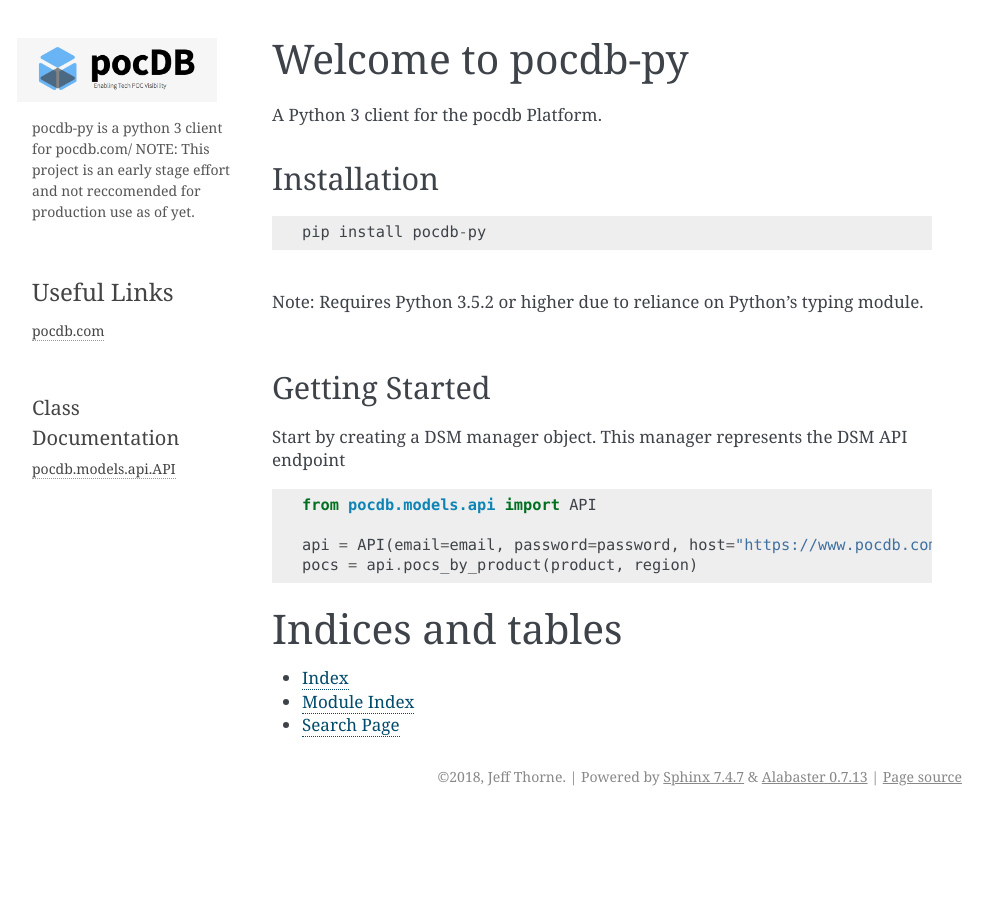
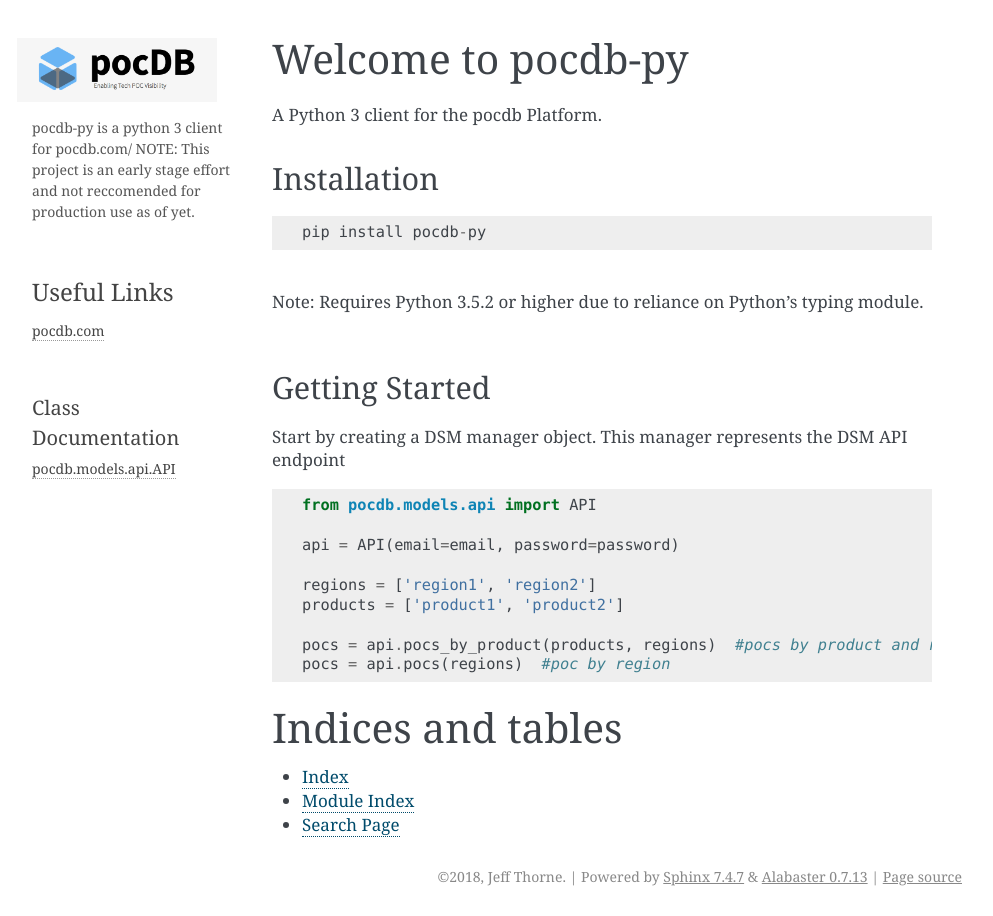
Before and after one commit to jeffthorne/pocdb-py, a Sphinx documentation site: the page built from docs/source/index.rst, in a window 1280 px wide. Shown: the whole page, without its empty margins (148-1141 px from the left). Built offline with Sphinx 7.4.7, drawn with Linux system fonts in a browser that asks for light colours.

Commit message:
creating doc site

```diff
--- a/docs/source/index.rst
+++ b/docs/source/index.rst
@@ -29,8 +29,13 @@
 
    from pocdb.models.api import API
 
-   api = API(email=email, password=password, host="https://www.pocdb.com", api_version='v1', verify_cert=False)
-   pocs = api.pocs_by_product(product, region)
+   api = API(email=email, password=password)
+
+   regions = ['region1', 'region2']
+   products = ['product1', 'product2']
+
+   pocs = api.pocs_by_product(products, regions)  #pocs by product and region
+   pocs = api.pocs(regions)  #poc by region
 
 
 
```
